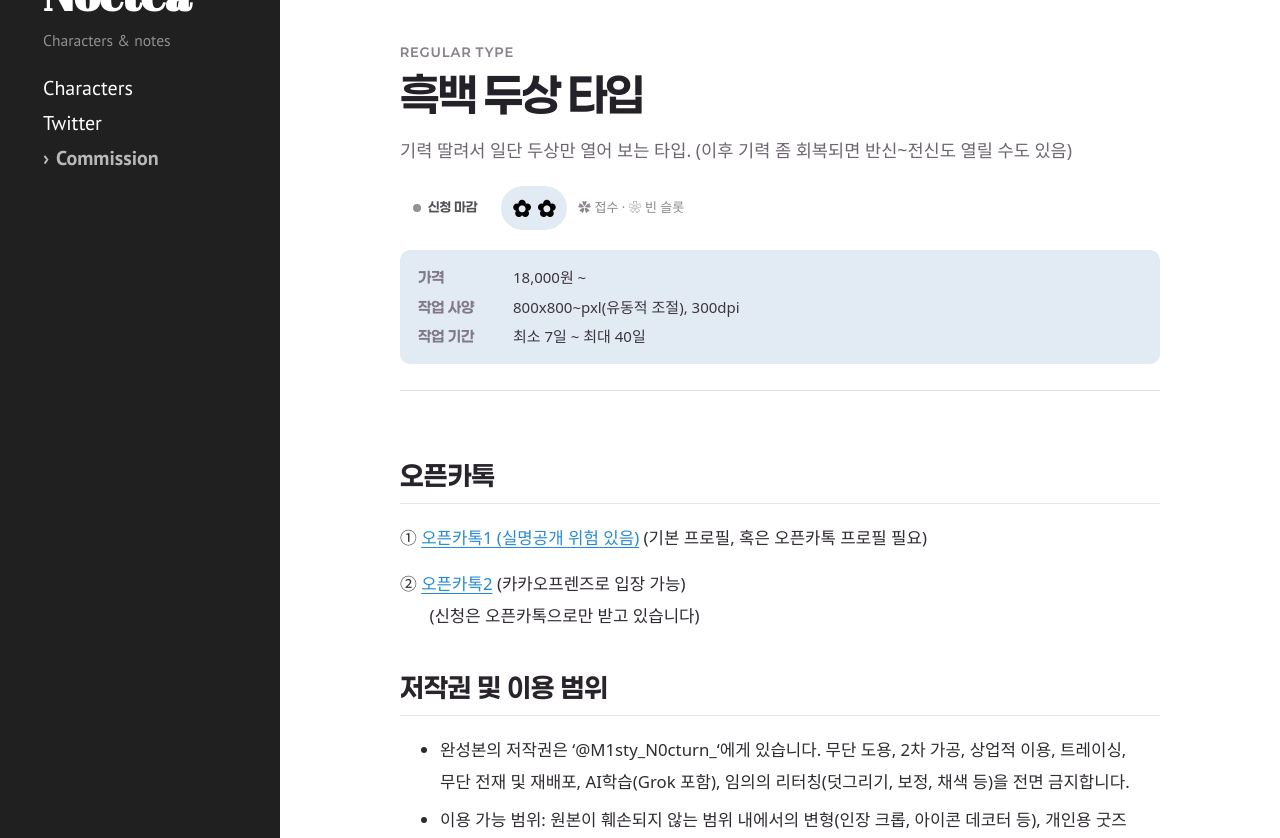
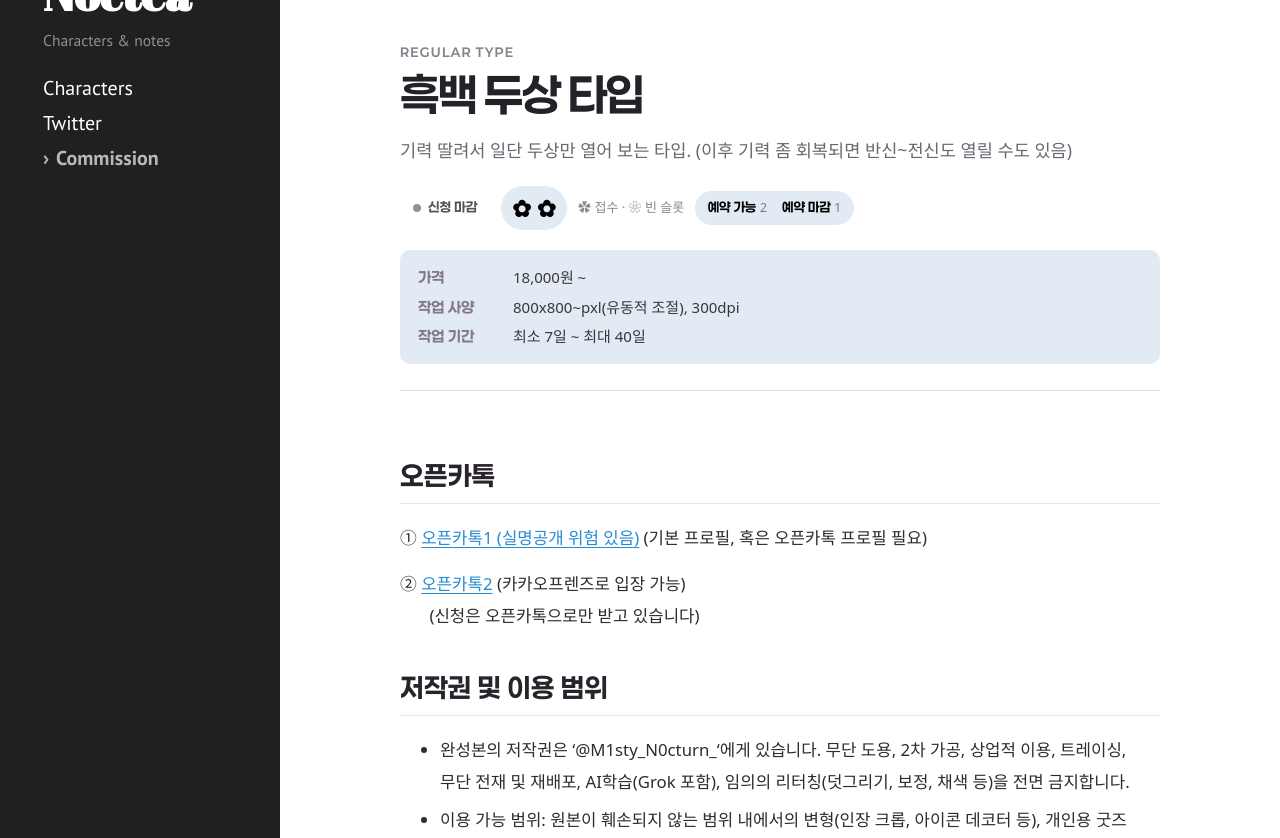
Before and after one commit to mistynocturn-design/noctea-characters, a Jekyll site: the page built from _commissions/mono-head-type.md, in a window 1280 px wide and 900 px high, scrolled down 474 px, cut to the strip 62-900 px from the top of the window. Built offline with Jekyll 4.4.1, drawn with Linux system fonts in a browser that asks for light colours; some web fonts are replaced.

Commit message:
Update mono-head-type.md

```diff
--- a/_commissions/mono-head-type.md
+++ b/_commissions/mono-head-type.md
@@ -6,6 +6,8 @@ order: 2
 status: "closed"
 slots_total: 2
 slots_filled: 2
+reservation_slots_open: 2
+reservation_slots_closed: 1
 price: "18,000원 ~"
 format: "800x800~pxl(유동적 조절), 300dpi"
 work_period: "최소 7일 ~ 최대 40일"
```
